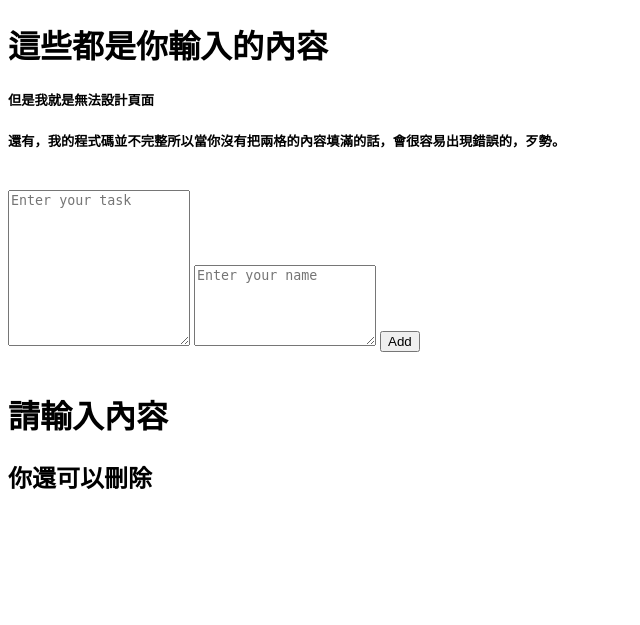
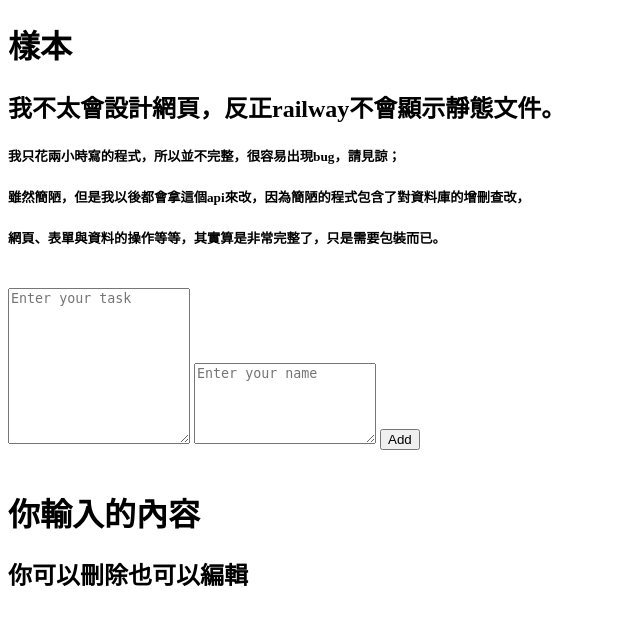
Before and after one commit to UFOTreeboy/fastapi_database_demo, a FastAPI app: page / in a window 1280 px wide. Shown: the top 625 px of the page, without its empty margins (0-640 px from the left). Run offline with FastAPI, Linux system fonts and the light colour scheme; data that the repository does not hold is empty.

Commit message:
2022_12_9_debug2

```diff
--- a/templates/base.html
+++ b/templates/base.html
@@ -9,9 +9,11 @@
 </head>
 <body>
     <main>
-        <h1>這些都是你輸入的內容</h1>
-        <h5>但是我就是無法設計頁面</h5>
-        <h5>還有，我的程式碼並不完整所以當你沒有把兩格的內容填滿的話，會很容易出現錯誤的，歹勢。</h5>
+        <h1>樣本</h1>
+        <h2>我不太會設計網頁，反正railway不會顯示靜態文件。</h2>
+        <h5>我只花兩小時寫的程式，所以並不完整，很容易出現bug，請見諒；</h5>
+        <h5>雖然簡陋，但是我以後都會拿這個api來改，因為簡陋的程式包含了對資料庫的增刪查改，</h5>
+        <h5>網頁、表單與資料的操作等等，其實算是非常完整了，只是需要包裝而已。</h5>
         <br>
         {% block content %}
 
--- a/templates/edit.html
+++ b/templates/edit.html
@@ -4,9 +4,9 @@
     <form action="/edit/{{todo.id}}" method="post">
         <textarea name="task" rows="10">{{todo.task}}</textarea>
         <textarea name="name" rows="5">{{todo.name}}</textarea>
-        <label for="completed">Done?</label>
+        <label for="completed">你可以增加刪除線</label>
         <input type="checkbox" name="completed" {% if todo.completed %}checked{% endif %}>
 
-        <button type="submit">Save</button>
+        <button type="submit">儲存你的廢文</button>
     </form>
 {% endblock content %}
--- a/templates/index.html
+++ b/templates/index.html
@@ -9,19 +9,19 @@
     </form>
 
     <br>
-    <h1>請輸入內容</h1>
-    <h2>你還可以刪除</h2>
+    <h1>你輸入的內容</h1>
+    <h2>你可以刪除也可以編輯</h2>
 
     <div>
         {% for todo in todos %}
             <div class="task">
                 {% if todo.completed %}
+                    <del>{{ todo.name }}</del>
                     <del>{{ todo.task }}</del>
-                    <del>{{ todo.name }}</del>
                 {% else %}
                     <p>發文ID:{{ todo.id }}</p>
+                    <p>發文者:{{ todo.name }}</p>
                     <p>發文內容:{{ todo.task }}</p>
-                    <p>發文者:{{ todo.name }}</p>
                 {% endif %}
                 <small>
                     <a href="edit/{{ todo.id }}">Edit</a>
```
